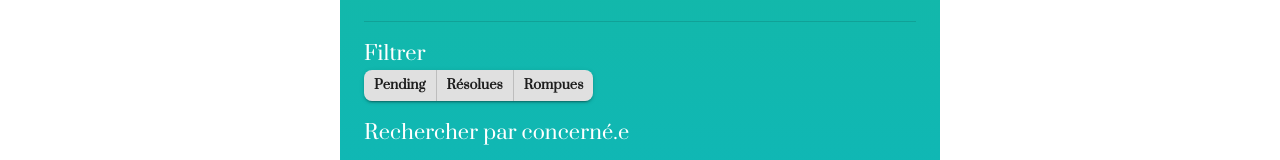
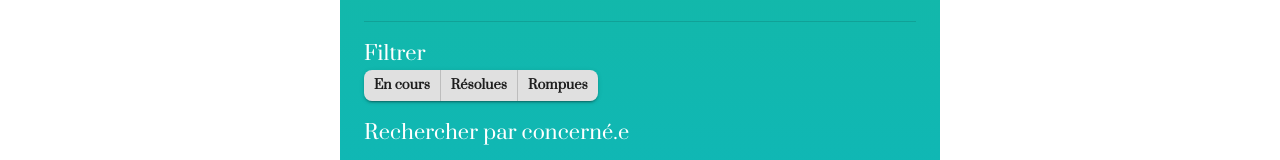
Before and after one commit to Niborwood/promesse-tenue, a Next.js app: page /list in a window 1280 px wide. Shown: the part 147-307 px from the top of the page. Built offline with nearby package versions, Linux system fonts and the light colour scheme; no server answers; the database is empty.

Commit message:
added link after add validation

```diff
--- a/pages/add.js
+++ b/pages/add.js
@@ -72,6 +72,7 @@ export default function AddPage() {
               label="Promesse"
               variant="filled"
               color="neutral"
+              multiline
               rows={2}
               value={values.promise}
               onChange={(event) => {
@@ -148,11 +149,6 @@ export default function AddPage() {
               size="large"
               type="submit"
               onClick={handleSubmit}
-              InputProps={{
-                style: {
-                  color: '#fff',
-                }
-              }}
             >
               Ajouter une promesse
             </LoadingButton>
--- a/pages/list.js
+++ b/pages/list.js
@@ -49,7 +49,7 @@ export default function ListPage({ fallback }) {
           <Button
             onClick={() => { handleFilter('pending') }}
             color={selectedFilter === 'pending' ? 'primary' : 'inherit'}
-          >Pending</Button>
+          >En cours</Button>
           <Button
             onClick={() => { handleFilter('resolved') }}
             color={selectedFilter === 'resolved' ? 'primary' : 'inherit'}
```
